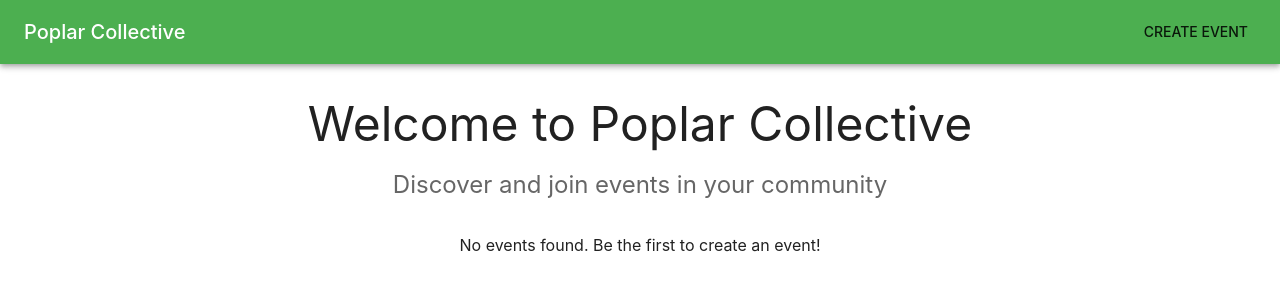
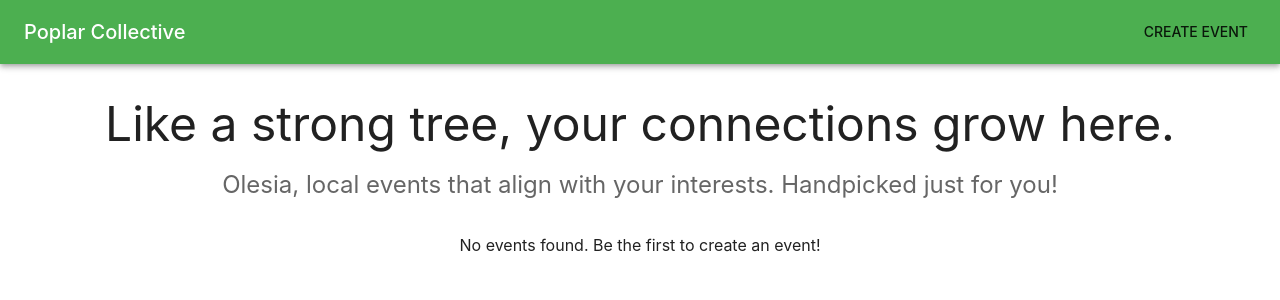
Before and after one commit to OlesiaPolevoi/poplarcollective, a Next.js app: page / in a window 1280 px wide. Shown: the top 300 px of the page. Built offline with nearby package versions, Linux system fonts and the light colour scheme.

Commit message:
updated intro message

```diff
--- a/data/events.json
+++ b/data/events.json
@@ -39,7 +39,7 @@
       "location": "USF",
       "organizer": "Olesia P",
       "id": "1742061121838",
-      "attendees": [],
+      "attendees": ["Jeremy Smith", "Alice Myers", "Dana Silvers"],
       "createdAt": "2025-03-15T17:52:01.838Z"
     }
   ]
--- a/pages/index.tsx
+++ b/pages/index.tsx
@@ -12,8 +12,8 @@ export default function Home({ events }: HomeProps) {
   return (
     <>
       <Box sx={{ mb: 4, textAlign: "center" }}>
-        <Typography variant="h3" component="h1" gutterBottom>
-          Welcome to Poplar Collective
+        <Typography variant="h3" component="h2" gutterBottom>
+          Like a strong tree, your connections grow here.
         </Typography>
         <Typography
           variant="h5"
@@ -21,7 +21,8 @@ export default function Home({ events }: HomeProps) {
           color="text.secondary"
           gutterBottom
         >
-          Discover and join events in your community
+          Olesia, local events that align with your interests. Handpicked just
+          for you!
         </Typography>
       </Box>
 
```
